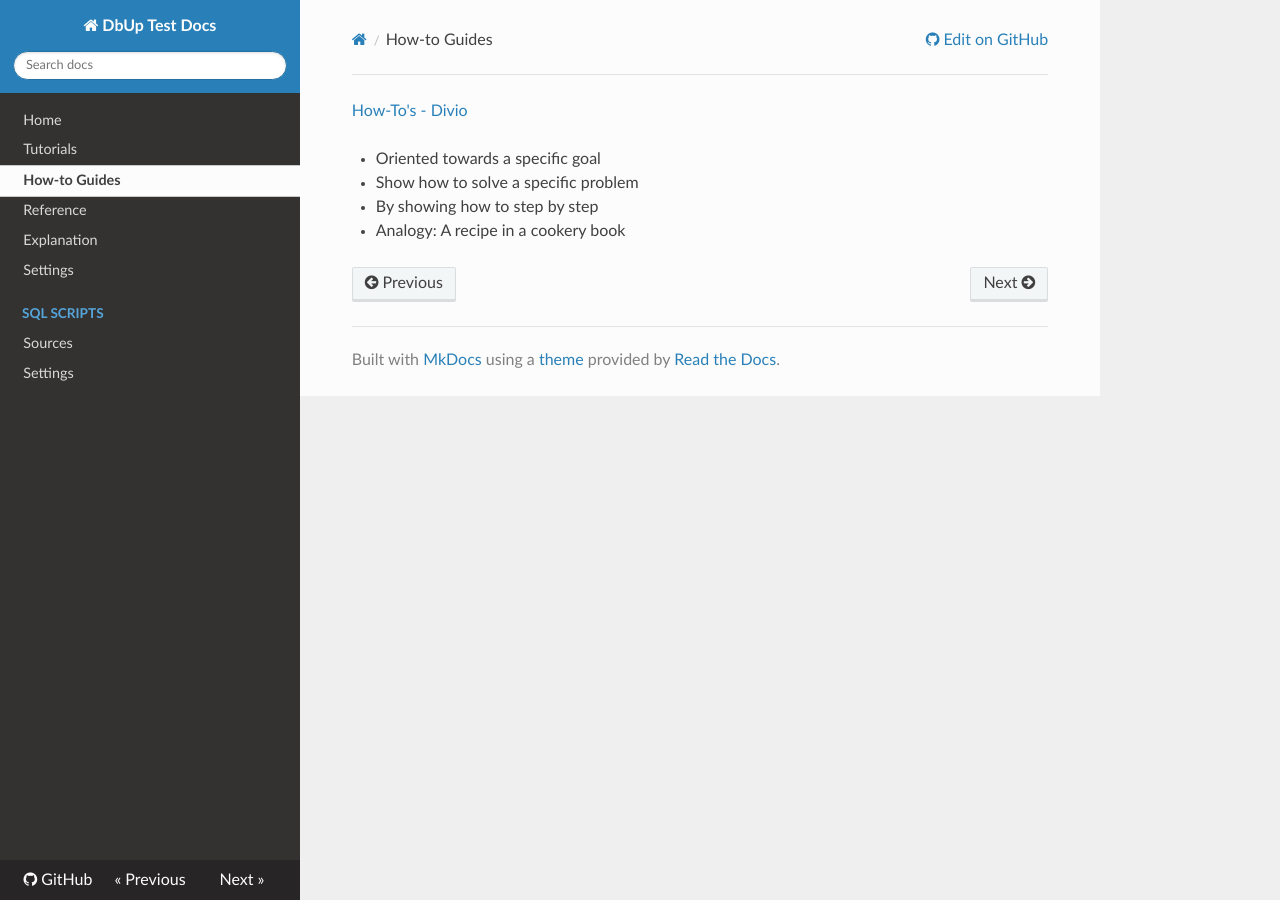
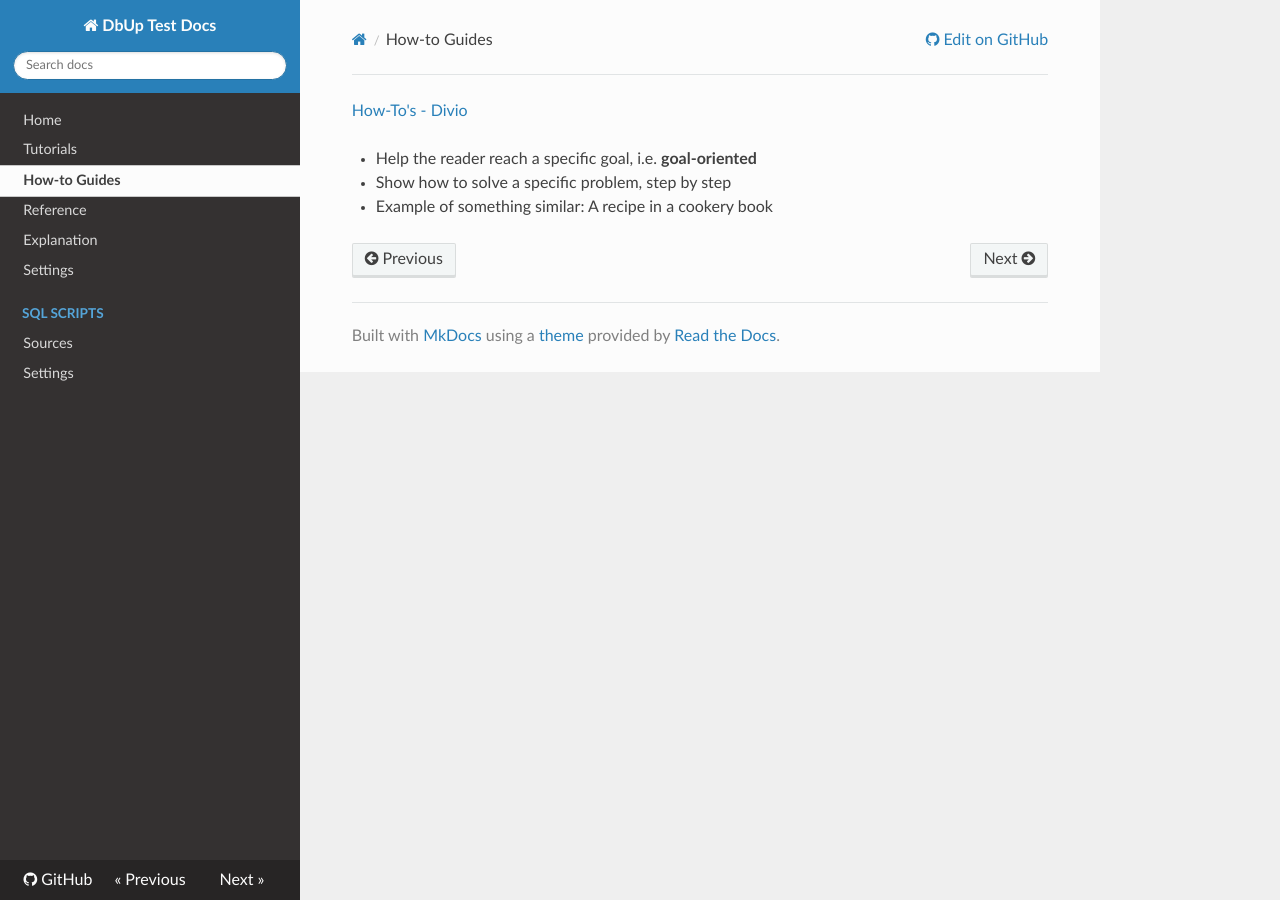
Before and after one commit to flatrick/dbup_test, an MkDocs documentation site: the page built from docs/how-to-guides.md, in a window 1280 px wide. Built offline with MkDocs 1.6.1, drawn with Linux system fonts in a browser that asks for light colours; nearby versions of some CDN libraries.

Commit message:
added some comments and further tiny fixes for the docs

```diff
--- a/docs/how-to-guides.md
+++ b/docs/how-to-guides.md
@@ -1,6 +1,5 @@
 [How-To's - Divio](https://documentation.divio.com/how-to-guides/)
 
-- Oriented towards a specific goal
-- Show how to solve a specific problem
-- By showing how to step by step
-- Analogy: A recipe in a cookery book
+- Help the reader reach a specific goal, i.e. **goal-oriented**
+- Show how to solve a specific problem, step by step
+- Example of something similar: A recipe in a cookery book
```
Also changed, not shown: docs/explanation.md (renamed from docs/explanations.md, +2 -3 lines), docs/index.md (+2 -2 lines), docs/tutorials.md (+9 -0 lines).
